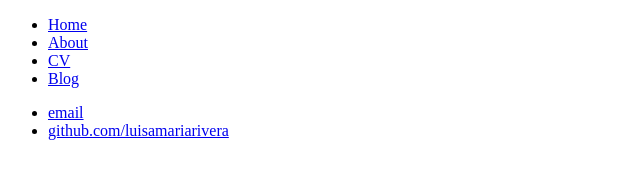
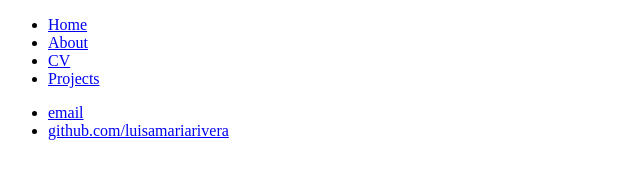
Before and after one commit to luisamariarivera/luisamariarivera.github.io, a plain HTML site: page index.html in a window 1280 px wide. Shown: the full height of the page, 0-640 px from the left. Drawn offline with Linux system fonts and the light colour scheme.

Commit message:
Update index.html

```diff
--- a/index.html
+++ b/index.html
@@ -9,7 +9,7 @@
         		<li><a href="/">Home</a></li>
 	        	<li><a href="/about">About</a></li>
         		<li><a href="/cv">CV</a></li>
-        		<li><a href="/projects">Blog</a></li>
+        		<li><a href="/projects">Projects</a></li>
     		</ul>
 		</nav>
 
```
